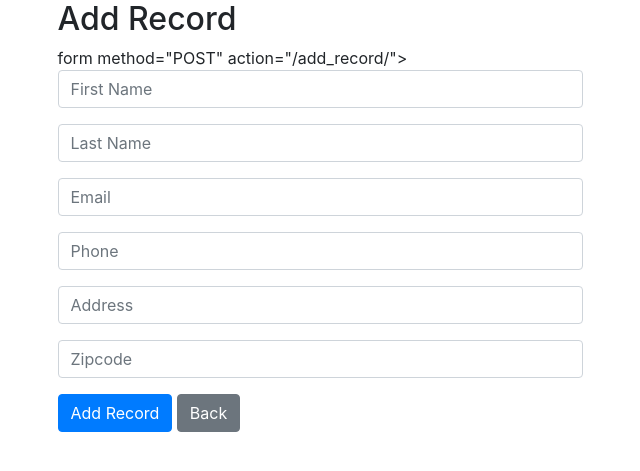
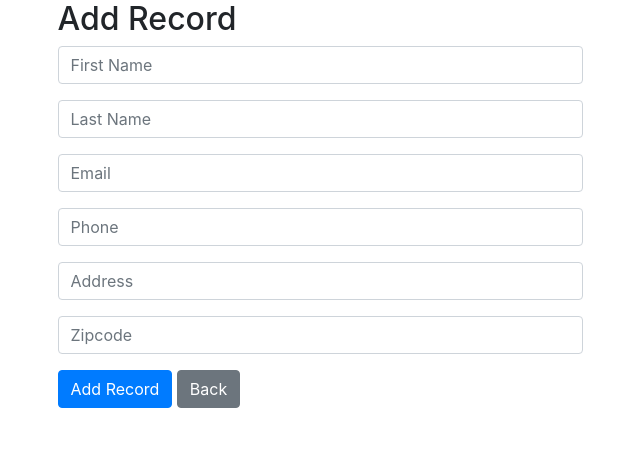
Before and after one commit to MateenSeddiqi/CRM_Django, a Django app: page /add_record/ in a window 1280 px wide. Shown: the part 56-527 px from the top of the page, without its empty margins (320-960 px from the left). Run offline with Django 4.2, Linux system fonts and the light colour scheme; a user stored in the database is signed in.

Commit message:
add record error resolved

```diff
--- a/customer_management/templates/add_record.html
+++ b/customer_management/templates/add_record.html
@@ -6,7 +6,7 @@
 
 <h2>Add Record</h2>
 
-form method="POST" action="{% url 'add_record' %}">
+<form method="POST" action="{% url 'add_record' %}">
     {% csrf_token %}
 
         {{ form.as_p }}
```
Also changed, not shown: db.sqlite3.
